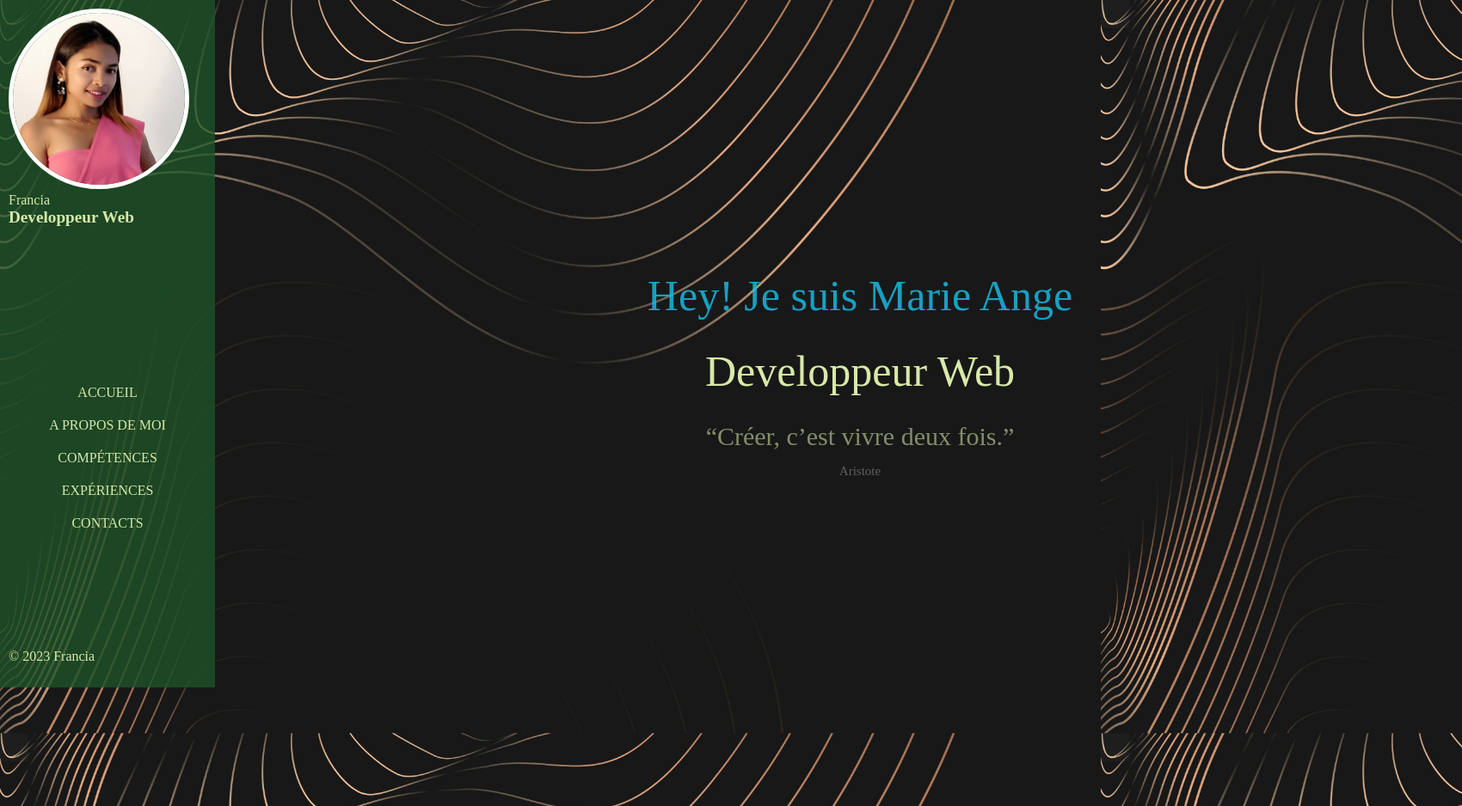
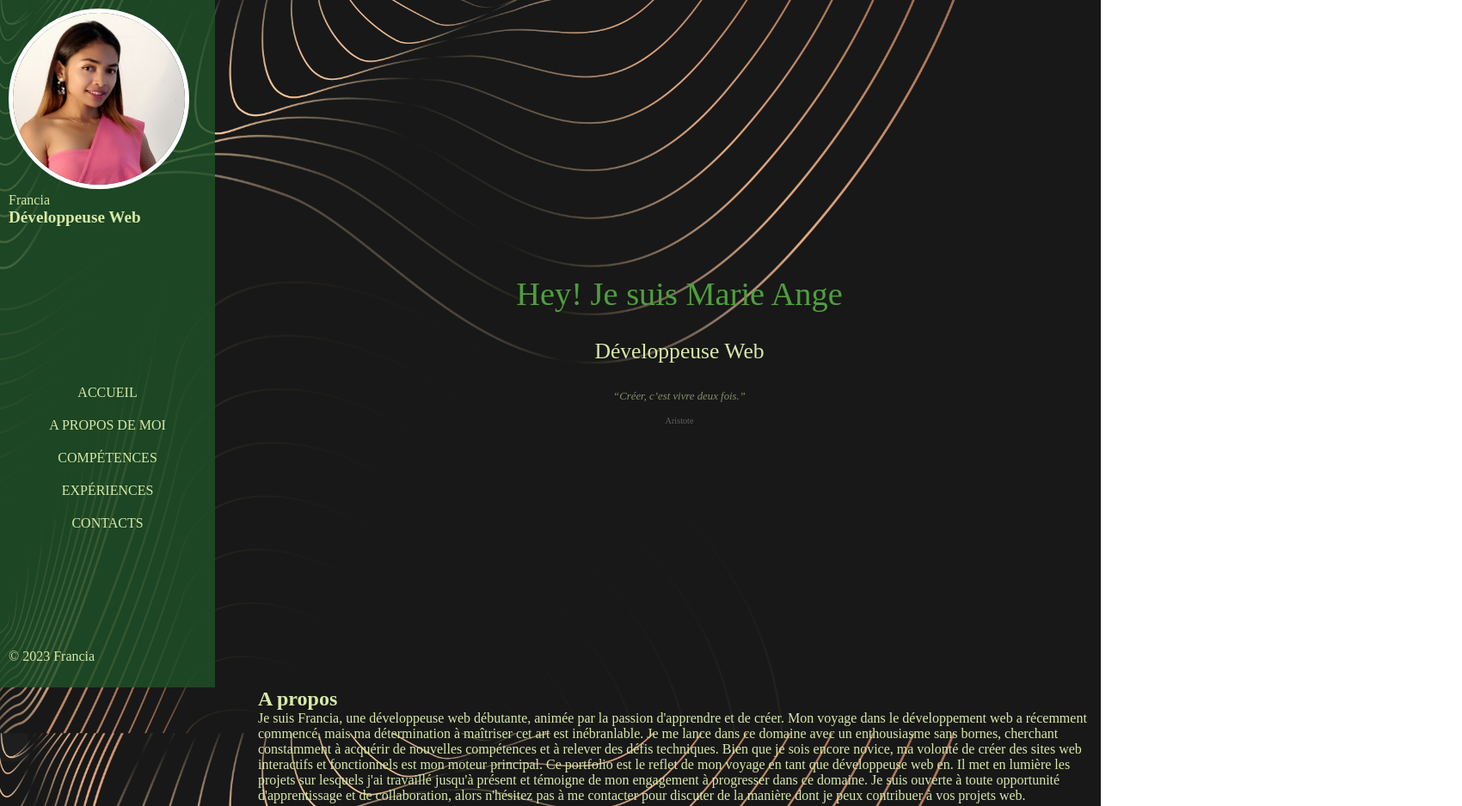
Before and after one commit to rayna13/rayna13.github.io, a plain HTML site: page index.html in a window 1280 px wide. Shown: the top 938 px of the page at 86% size, 1700 px wide, since content can reach past the window. Drawn offline with Linux system fonts and the light colour scheme.

Commit message:
centrer hey

```diff
--- a/assets/css/style.css
+++ b/assets/css/style.css
@@ -20,31 +20,6 @@ header {
     background-color: #1e5128d2;
 
 }
-#container {
-    padding-left: 300px;
-    display: block;
-}
-#container {
-    padding-left: 300px;
-    display: block;
-}
-#container {
-    padding-left: 300px;
-    display: block;
-}
-#container {
-    padding-left: 300px;
-    display: block;
-}
-#container {
-    padding-left: 300px;
-    display: block;
-}
-#container {
-    padding-left: 300px;
-    display: block;
-}
-
 header #title img {
     width: 200px;
     height: 200px;
@@ -100,34 +75,34 @@ section {
     padding: 10px;
 }
 #container {
-    padding-left: 300px;
     display: block;
+    margin-left: 300px;
 }
 #hey {
-    display: block;
-    width: 100vh;
-    padding: 300px;
-    font-size: 50px;
+    display: flex;
+    text-align: center;
+    flex-direction: column;
+    justify-content: center;
+    align-items: center;
 }
 .text1 {
-    color: #18bde7d2;
-    text-align: center;
+    color: #4E9F3D;
     padding: 15px;
+    font-size: 3vw;
 }
 .text2 {
-    text-align: center;
     padding: 15px;
+    font-size: 2vw;
 }
-.text3 {
-    font-size: 30px;
-    text-align: center;
+blockquote {
+    font-size: 1vw;
     color: #d8e9a890;
     padding: 15px;
+    font-style: italic;
 }
 .text4 {
-    font-size: 15px;
+    font-size: 0.8vw;
     color: #ffffff4f;
-    text-align: center;
 }
 
 @media (max-width: 768px) {
@@ -159,7 +134,10 @@ section {
         padding: 10px;
     }
     #container {
-        padding-left: 50px;
+        display: flex;
+        flex-direction: column;
+        margin-left: 0;
+
     }
 
 }
--- a/index.html
+++ b/index.html
@@ -15,7 +15,7 @@
         <div id="title">
             <img src="assets/img/francia.jpg" alt="">
             <p>Francia</p>
-            <h1>Developpeur Web</h1>
+            <h1>Développeuse Web</h1>
         </div>
         <nav id="links">
             <ul>
@@ -31,8 +31,8 @@
     <div id="container">
         <section id="hey">
             <div class="text1">Hey! Je suis Marie Ange </div>
-            <div class="text2">Developpeur Web</div>
-            <div class="text3">“Créer, c’est vivre deux fois.”</div>
+            <div class="text2">Développeuse  Web</div>
+            <blockquote>“Créer, c’est vivre deux fois.”</blockquote>
             <div class="text4">Aristote</div>
         </section>
         <section id="about">
```
